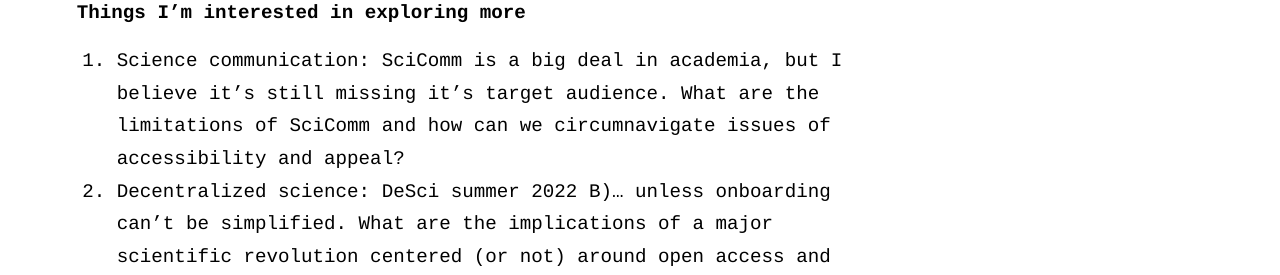
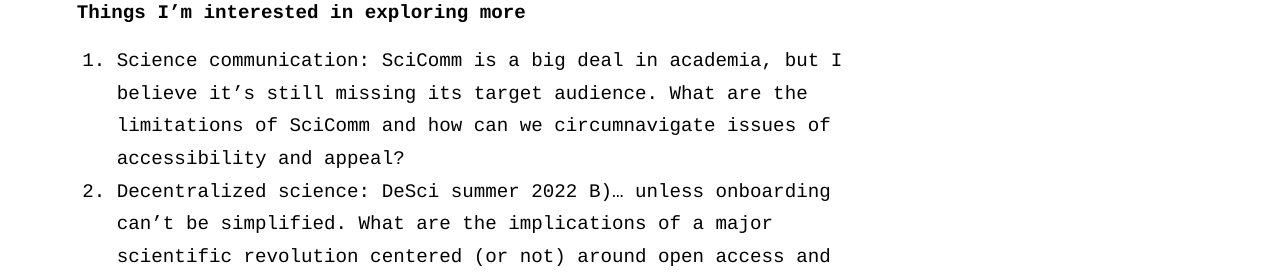
Before and after one commit to geminiworms/talyssagarden.github.io, a Jekyll site: the page built from _notes/science.md, in a window 1280 px wide. Shown: the part 599-874 px from the top of the page. Built offline with Jekyll 4.4.1, drawn with Linux system fonts in a browser that asks for light colours.

Commit message:
Update science.md

```diff
--- a/_notes/science.md
+++ b/_notes/science.md
@@ -11,6 +11,6 @@ title: SCIENCE
 
 
 #### Things I'm interested in exploring more
-1. Science communication: SciComm is a big deal in academia, but I believe it's still missing it's target audience. What are the limitations of SciComm and how can we circumnavigate issues of accessibility and appeal?
+1. Science communication: SciComm is a big deal in academia, but I believe it's still missing its target audience. What are the limitations of SciComm and how can we circumnavigate issues of accessibility and appeal?
 2. Decentralized science: DeSci summer 2022 B)... unless onboarding can't be simplified. What are the implications of a major scientific revolution centered (or not) around open access and public involvement?
 3.
```
